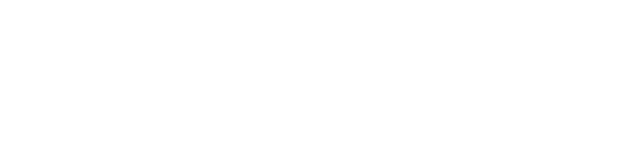
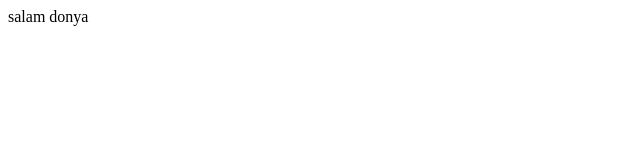
Before and after one commit to kh-niloofar/test, a plain HTML site: page index.html in a window 1280 px wide. Shown: the whole page, without its empty margins (0-640 px from the left). Drawn offline with Linux system fonts and the light colour scheme.

```diff
--- a/index.html
+++ b/index.html
@@ -7,7 +7,7 @@
 </head>
 
 <body>
-    <a></a>
+    <a>salam donya</a>
 </body>
 
 </html>
```
